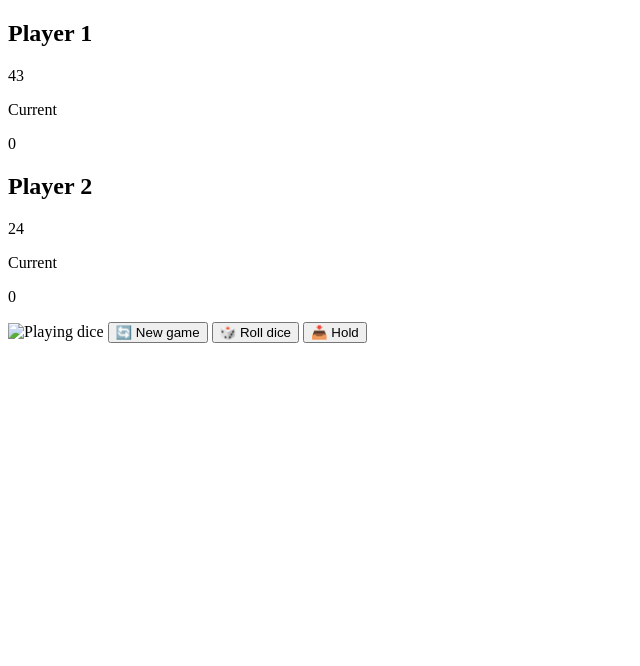
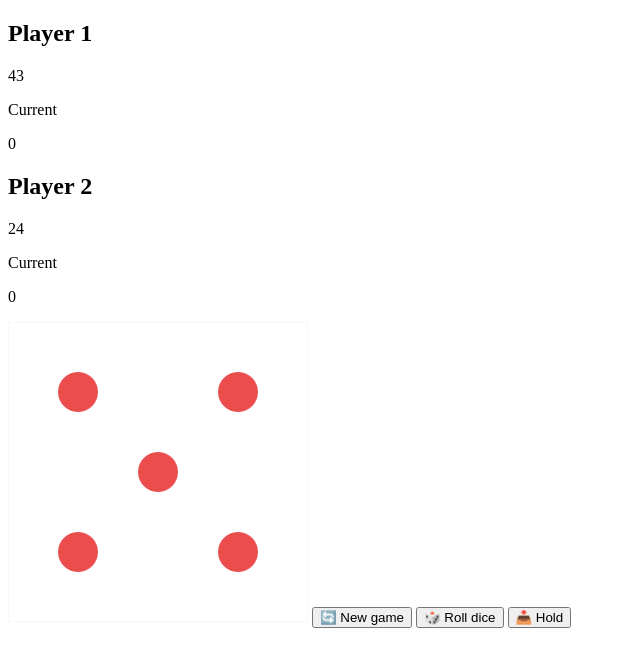
Before and after one commit to Longaniza/PigIvanov, a plain HTML site: page index.html in a window 1280 px wide. Shown: the whole page, without its empty margins (0-640 px from the left). Drawn offline with Linux system fonts and the light colour scheme; the site is published under a folder, as on GitHub Pages, so addresses that start at the root find nothing.

Commit message:
Update index.html

```diff
--- a/index.html
+++ b/index.html
@@ -1 +1 @@
-<!DOCTYPE html><html lang="en"><head><meta charset="UTF-8"><meta name="viewport" content="width=device-width, initial-scale=1.0"><meta http-equiv="X-UA-Compatible" content="ie=edge"><link rel="stylesheet" href="/style.d0c55647.css"><title>Pig Game</title></head><body> <main> <section class="player player--0 player--active"> <h2 class="name" id="name--0">Player 1</h2> <p class="score" id="score--0">43</p> <div class="current"> <p class="current-label">Current</p> <p class="current-score" id="current--0">0</p> </div> </section> <section class="player player--1"> <h2 class="name" id="name--1">Player 2</h2> <p class="score" id="score--1">24</p> <div class="current"> <p class="current-label">Current</p> <p class="current-score" id="current--1">0</p> </div> </section> <img src="/dice-5.fb779bce.png" alt="Playing dice" class="dice"> <button class="btn btn--new">🔄 New game</button> <button class="btn btn--roll">🎲 Roll dice</button> <button class="btn btn--hold">📥 Hold</button> </main> <script src="/script.a942b8fd.js"></script> </body></html>
+<!DOCTYPE html><html lang="en"><head><meta charset="UTF-8"><meta name="viewport" content="width=device-width, initial-scale=1.0"><meta http-equiv="X-UA-Compatible" content="ie=edge"><link rel="stylesheet" href="./style.d0c55647.css"><title>Pig Game</title></head><body> <main> <section class="player player--0 player--active"> <h2 class="name" id="name--0">Player 1</h2> <p class="score" id="score--0">43</p> <div class="current"> <p class="current-label">Current</p> <p class="current-score" id="current--0">0</p> </div> </section> <section class="player player--1"> <h2 class="name" id="name--1">Player 2</h2> <p class="score" id="score--1">24</p> <div class="current"> <p class="current-label">Current</p> <p class="current-score" id="current--1">0</p> </div> </section> <img src="./dice-5.fb779bce.png" alt="Playing dice" class="dice"> <button class="btn btn--new">🔄 New game</button> <button class="btn btn--roll">🎲 Roll dice</button> <button class="btn btn--hold">📥 Hold</button> </main> <script src="./script.a942b8fd.js"></script> </body></html>
```
